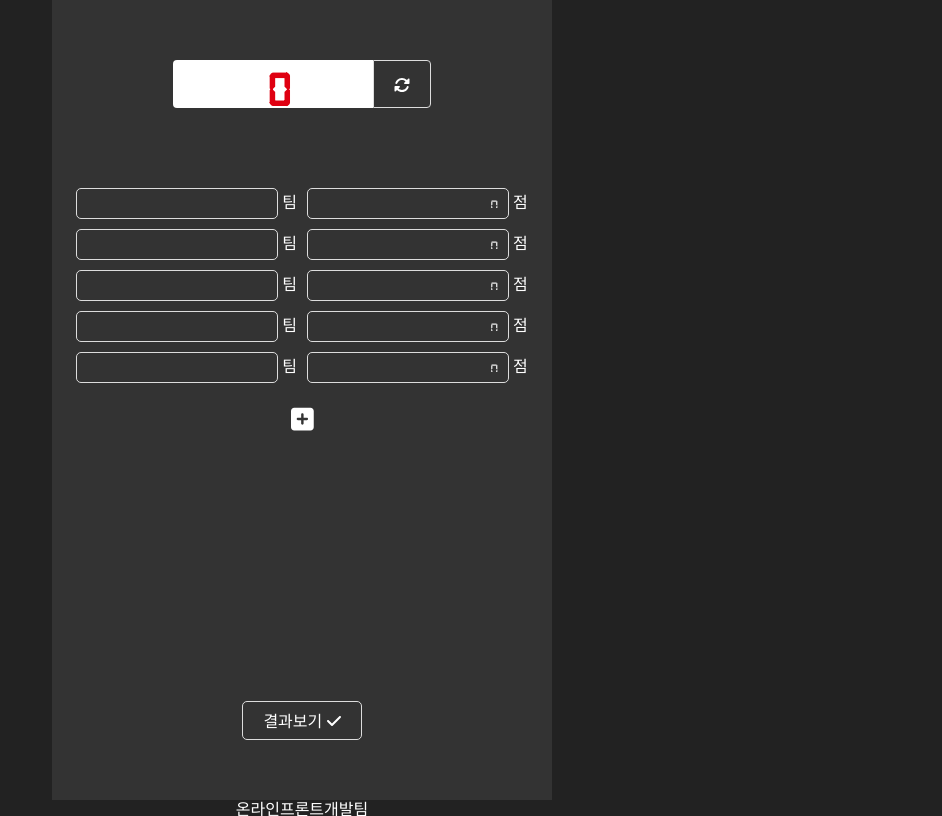
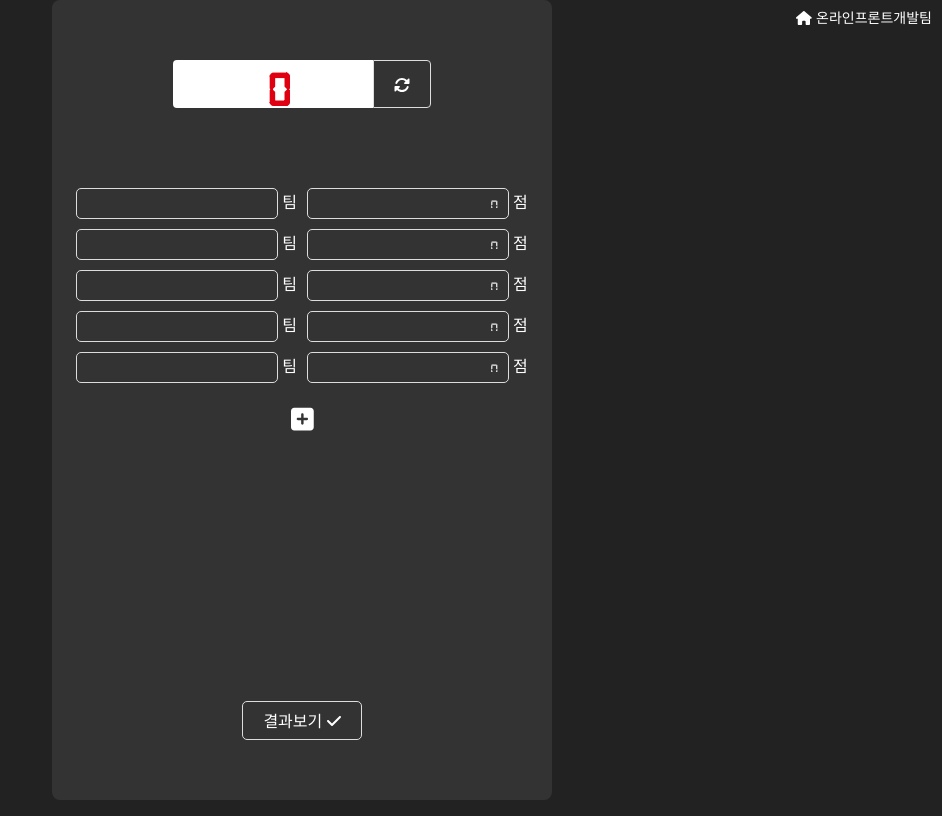
Before and after one commit to hyyrim/value-day, a React (Create React App) app: page / in a window 1280 px wide. Shown: the whole page, without its empty margins (338-1280 px from the left). Built offline with nearby package versions, Linux system fonts and the light colour scheme.

Commit message:
complete

```diff
--- a/src/App.tsx
+++ b/src/App.tsx
@@ -1,11 +1,15 @@
+import React, { useState } from 'react';
+import styled from 'styled-components';
+import { FontAwesomeIcon } from '@fortawesome/react-fontawesome';
 import './App.css';
 import { RandomNumberPicker } from './RandomNumberPicker';
 import { ScoreInputForm } from './ScoreInputForm';
 import { ResultButton } from './ResultButton';
-import React, { useState } from 'react';
+
 import { Modal } from './Modal';
 import { ResultList } from './ResultList';
-import styled from 'styled-components';
+
+import { faHouse } from '@fortawesome/free-solid-svg-icons';
 
 export interface TeamInfo {
     name: string;
@@ -132,7 +136,10 @@ function App() {
                     </Modal>
                 )}
             </Container>
-            <span>온라인프론트개발팀</span>
+            <Mark>
+                <FontAwesomeIcon icon={faHouse} />
+                <span>온라인프론트개발팀</span>
+            </Mark>
         </div>
     );
 }
@@ -145,4 +152,15 @@ const Container = styled.div`
     height: 100vh;
     margin: 0 auto;
     background: #333;
+    border-radius: 8px;
 `;
+
+const Mark = styled.div`
+    position: absolute;
+    top: 10px;
+    right: 10px;
+    font-size: 14px;
+    span {
+        margin-left: 4px;
+    }
+`;
```
